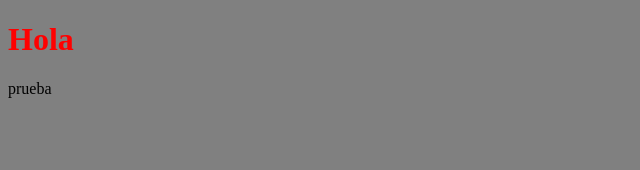
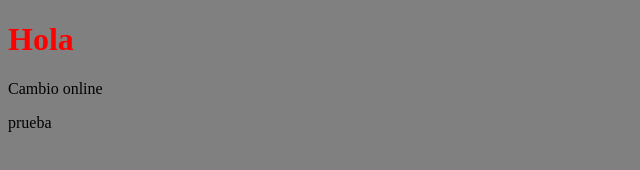
Before and after one commit to SanNico22/Proyecto-GitHub, a plain HTML site: page index.html in a window 1280 px wide. Shown: the whole page, without its empty margins (0-640 px from the left). Drawn offline with Linux system fonts and the light colour scheme.

Commit message:
Update index.html

```diff
--- a/index.html
+++ b/index.html
@@ -9,6 +9,7 @@
 </head>
 <body>
     <h1 id="titulo">Hola</h1>
+    <p>Cambio online</p>
     <p>prueba</p>
 </body>
 </html>
```
